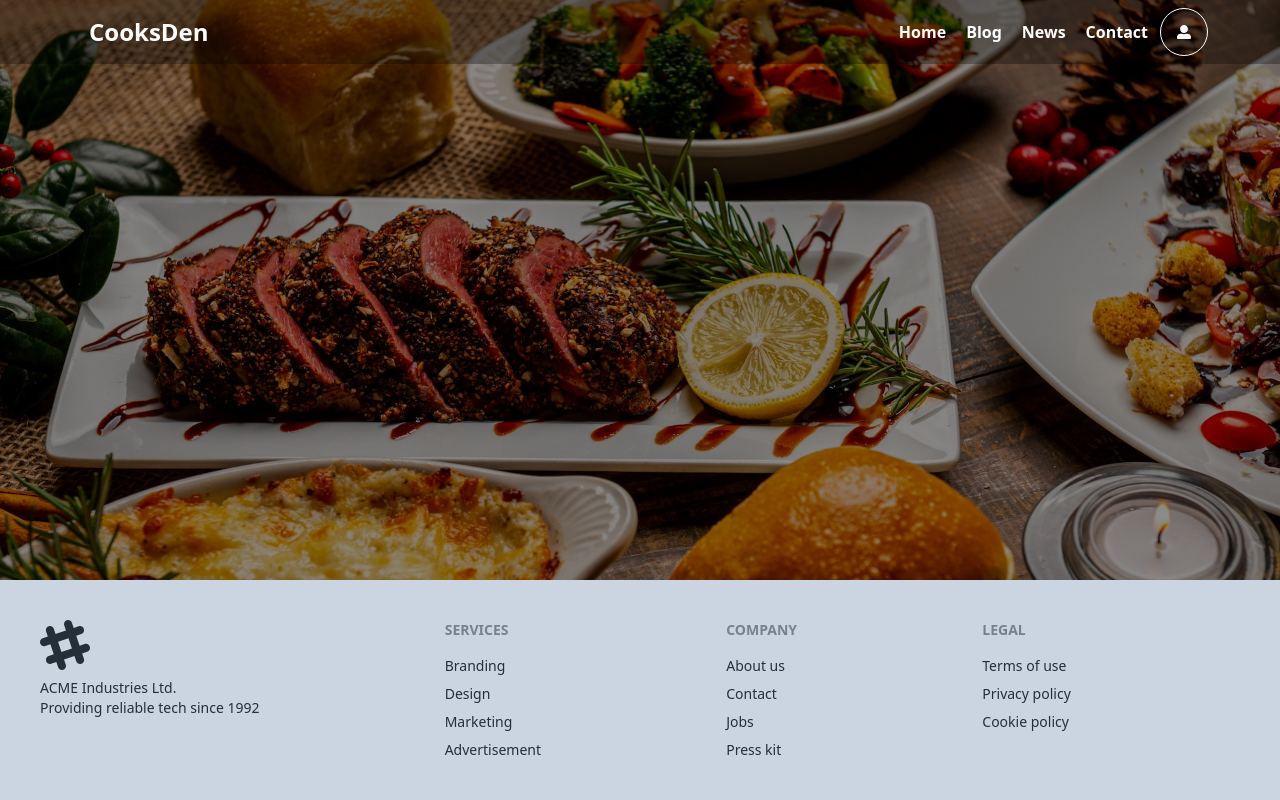
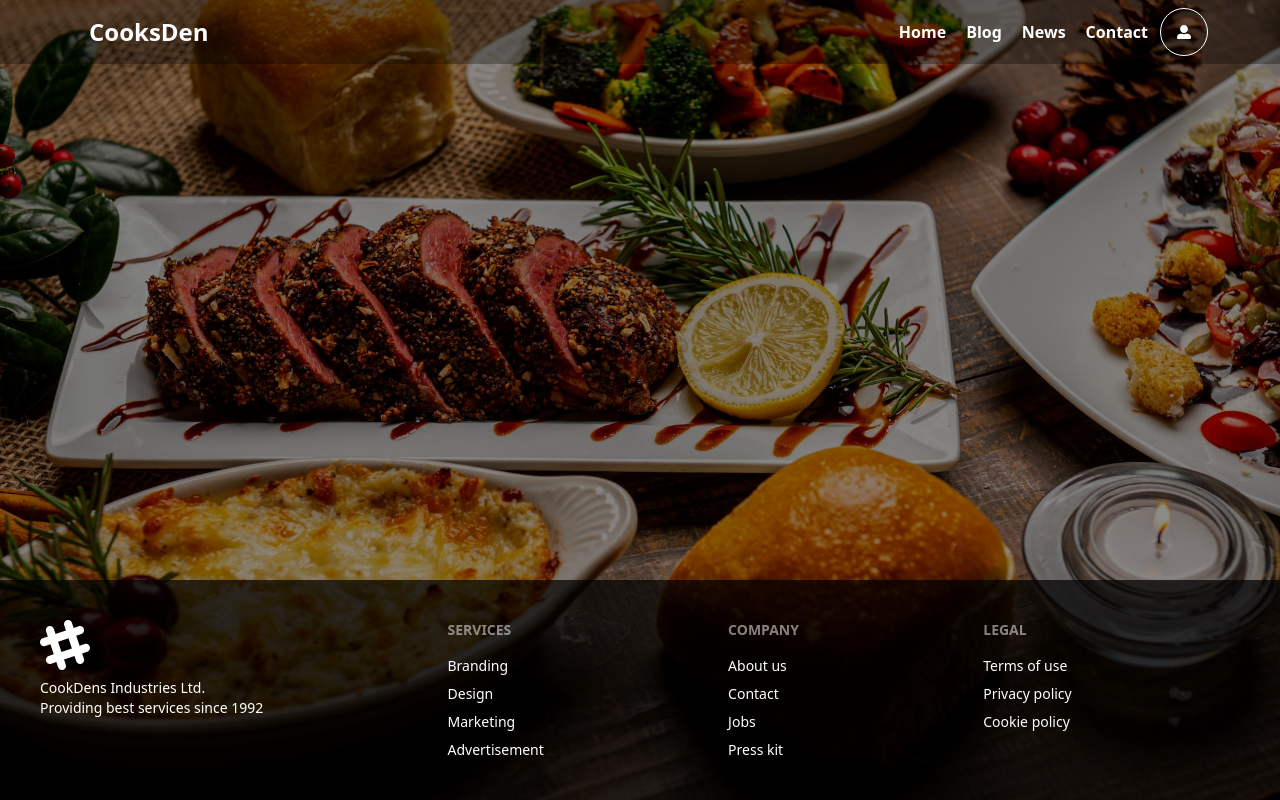
Before and after one commit to naimur-reza/CHEF-HUNTER-CLIENT, a React (Vite) app: page /recipe in a window 1280 px wide. Built offline with nearby package versions, Linux system fonts and the light colour scheme; no server answers.

Commit message:
fixed bugs in route

```diff
--- a/src/components/shared/Footer.jsx
+++ b/src/components/shared/Footer.jsx
@@ -2,7 +2,7 @@ import React from "react";
 
 const Footer = () => {
   return (
-    <footer className="footer p-10 bg-base-200 text-base-content">
+    <footer className="footer bg-opacity-70 p-10 bg-black text-white ">
       <div>
         <svg
           width="50"
@@ -16,9 +16,9 @@ const Footer = () => {
           <path d="M22.672 15.226l-2.432.811.841 2.515c.33 1.019-.209 2.127-1.23 2.456-1.15.325-2.148-.321-2.463-1.226l-.84-2.518-5.013 1.677.84 2.517c.391 1.203-.434 2.542-1.831 2.542-.88 0-1.601-.564-1.86-1.314l-.842-2.516-2.431.809c-1.135.328-2.145-.317-2.463-1.229-.329-1.018.211-2.127 1.231-2.456l2.432-.809-1.621-4.823-2.432.808c-1.355.384-2.558-.59-2.558-1.839 0-.817.509-1.582 1.327-1.846l2.433-.809-.842-2.515c-.33-1.02.211-2.129 1.232-2.458 1.02-.329 2.13.209 2.461 1.229l.842 2.515 5.011-1.677-.839-2.517c-.403-1.238.484-2.553 1.843-2.553.819 0 1.585.509 1.85 1.326l.841 2.517 2.431-.81c1.02-.33 2.131.211 2.461 1.229.332 1.018-.21 2.126-1.23 2.456l-2.433.809 1.622 4.823 2.433-.809c1.242-.401 2.557.484 2.557 1.838 0 .819-.51 1.583-1.328 1.847m-8.992-6.428l-5.01 1.675 1.619 4.828 5.011-1.674-1.62-4.829z"></path>
         </svg>
         <p>
-          ACME Industries Ltd.
+          CookDens Industries Ltd.
           <br />
-          Providing reliable tech since 1992
+          Providing best services since 1992
         </p>
       </div>
       <div>
--- a/src/components/shared/Header.jsx
+++ b/src/components/shared/Header.jsx
@@ -28,7 +28,7 @@ const Header = () => {
               className={({ isActive }) =>
                 isActive ? "text-yellow-400" : "text-white"
               }
-              to={"blog"}
+              to={"../home/blog"}
             >
               Blog
             </NavLink>
@@ -36,12 +36,12 @@ const Header = () => {
               className={({ isActive }) =>
                 isActive ? "text-yellow-400" : "text-white"
               }
-              to={"news"}
+              to={"../home/news"}
             >
               News
             </NavLink>
             <NavLink
-              to={"contact"}
+              to={"../home/contact"}
               className={({ isActive }) =>
                 isActive ? "text-yellow-400" : "text-white"
               }
--- a/src/layout/Main.css
+++ b/src/layout/Main.css
@@ -1,7 +1,7 @@
 .banner {
   background-size: cover;
-  background-image: linear-gradient(rgba(0, 0, 0, 0.61), rgba(0, 0, 0, 0.664)),
-    url("../../src/assets/images/banner1.jpg");
+  /* background-image: linear-gradient(rgba(0, 0, 0, 0.61), rgba(0, 0, 0, 0.664)),
+    url("../../src/assets/images/banner1.jpg"); */
   background-repeat: no-repeat;
   background-position: top;
   background-size: cover;
--- a/src/pages/Chef.jsx
+++ b/src/pages/Chef.jsx
@@ -22,7 +22,7 @@ const Chef = () => {
           return (
             <div className="card    glass">
               <figure className=" ">
-                <LazyLoad once>
+                <LazyLoad height={200} once>
                   <img className="w-full h-full" src={chef.image} />
                 </LazyLoad>
               </figure>
--- a/src/pages/Recipe.jsx
+++ b/src/pages/Recipe.jsx
@@ -71,16 +71,16 @@ const Recipe = () => {
         <h1 className="text-center text-4xl  font-bold text-gray-100 py-5">
           Food Recipes
         </h1>
-        {recipes1.map((rc, idx) => {
+        {recipes1?.map((rc, idx) => {
           return (
             <div
               key={idx}
-              className="card lg:card-side lg:h-96 p-3 shadow-xl my-5  bg-white bg-opacity-10 backdrop-blur-md"
+              className="card lg:card-side lg:h-[400px] p-7 shadow-xl my-5  bg-white bg-opacity-10 backdrop-blur-md"
             >
-              <figure>
+              <figure className="">
                 <LazyLoad height={200}>
                   <img
-                    className="h-full w-full  mask mask-hexagon"
+                    className="lg:h-full mx-auto w-5/6 w  mask mask-hexagon"
                     src={rc?.image}
                     alt="Album"
                   />
```
